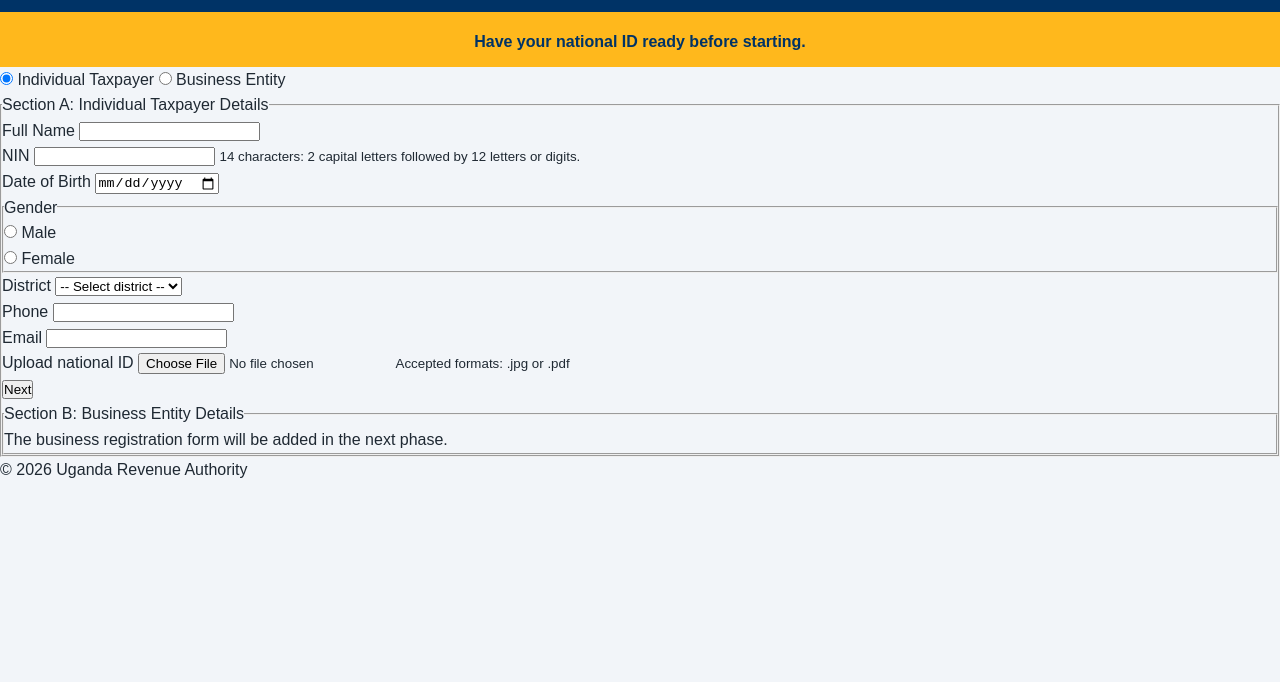
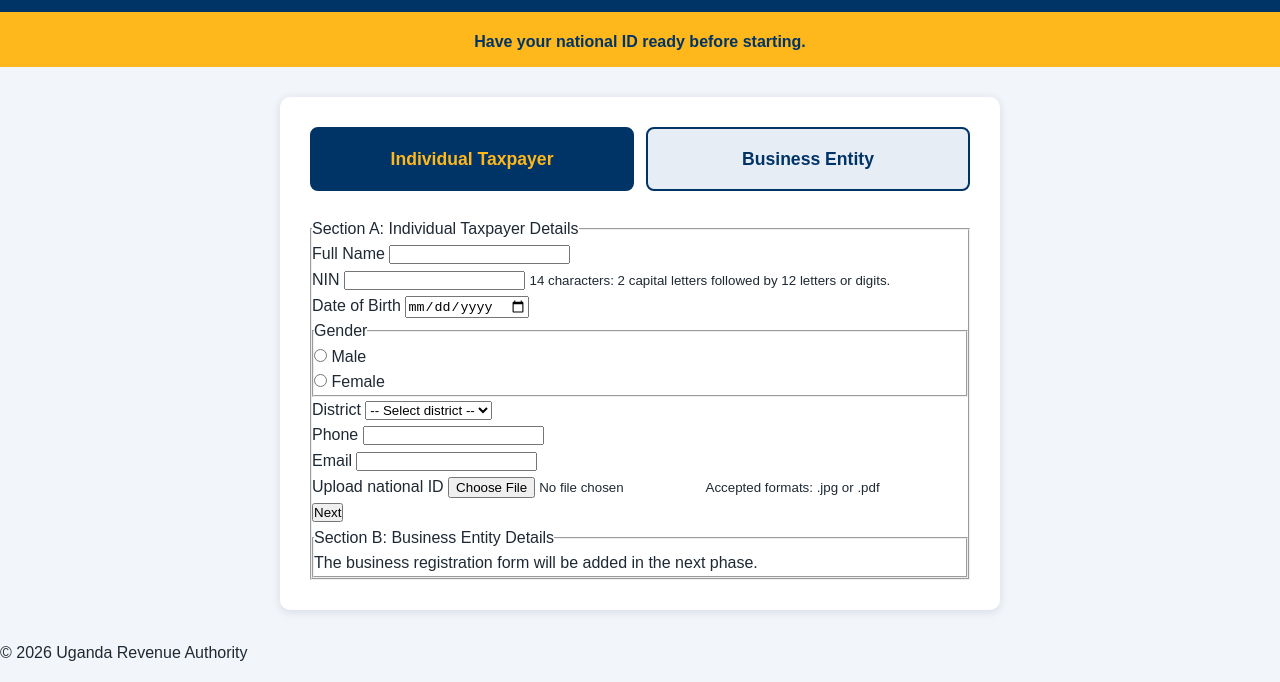
Before and after one commit to Patrickodida/ura-tin-registration-portal, a plain HTML site: page index.html in a window 1280 px wide. Shown: the part 118-800 px from the top of the page. Drawn offline with Linux system fonts and the light colour scheme.

Commit message:
Style type toggle in the registration form

```diff
--- a/portal.css
+++ b/portal.css
@@ -43,3 +43,58 @@ body {
     text-align: center;
     padding: 12px 20px;
 }
+
+/* Form Area */
+main {
+    max-width: 760px;
+    margin: 30px auto;
+    padding: 0 20px;
+}
+
+form {
+    background: #FFFFFF;
+    padding: 30px;
+    border-radius: 10px;
+    box-shadow: 0 2px 10px rgba(0, 51, 102, 0.12);
+}
+
+/* Toggle-style radio button */
+.type-toggle {
+    display: flex;
+    gap: 12px;
+    margin-bottom: 25px;
+}
+
+.type-toggle input {
+    position: absolute;
+    opacity: 0;
+    width: 1px;
+    height: 1px;
+}
+
+.type-toggle label {
+    flex: 1;
+    text-align: center;
+    padding: 16px 10px;
+    font-size: 1.1rem;
+    font-weight: bold;
+    color: #003366;
+    background: #E6EDF5;
+    border: 2px solid #003366;
+    border-radius: 8px;
+    cursor: pointer;
+}
+
+.type-toggle label:hover {
+    background: #D3E0EE;
+}
+
+.type-toggle input:checked + label {
+    background: #003366;
+    color: #FFB81C;
+}
+
+.type-toggle input:focus-visible + label {
+    outline: 3px solid #FFB81C;
+    outline-offset: 2px;
+}
```
